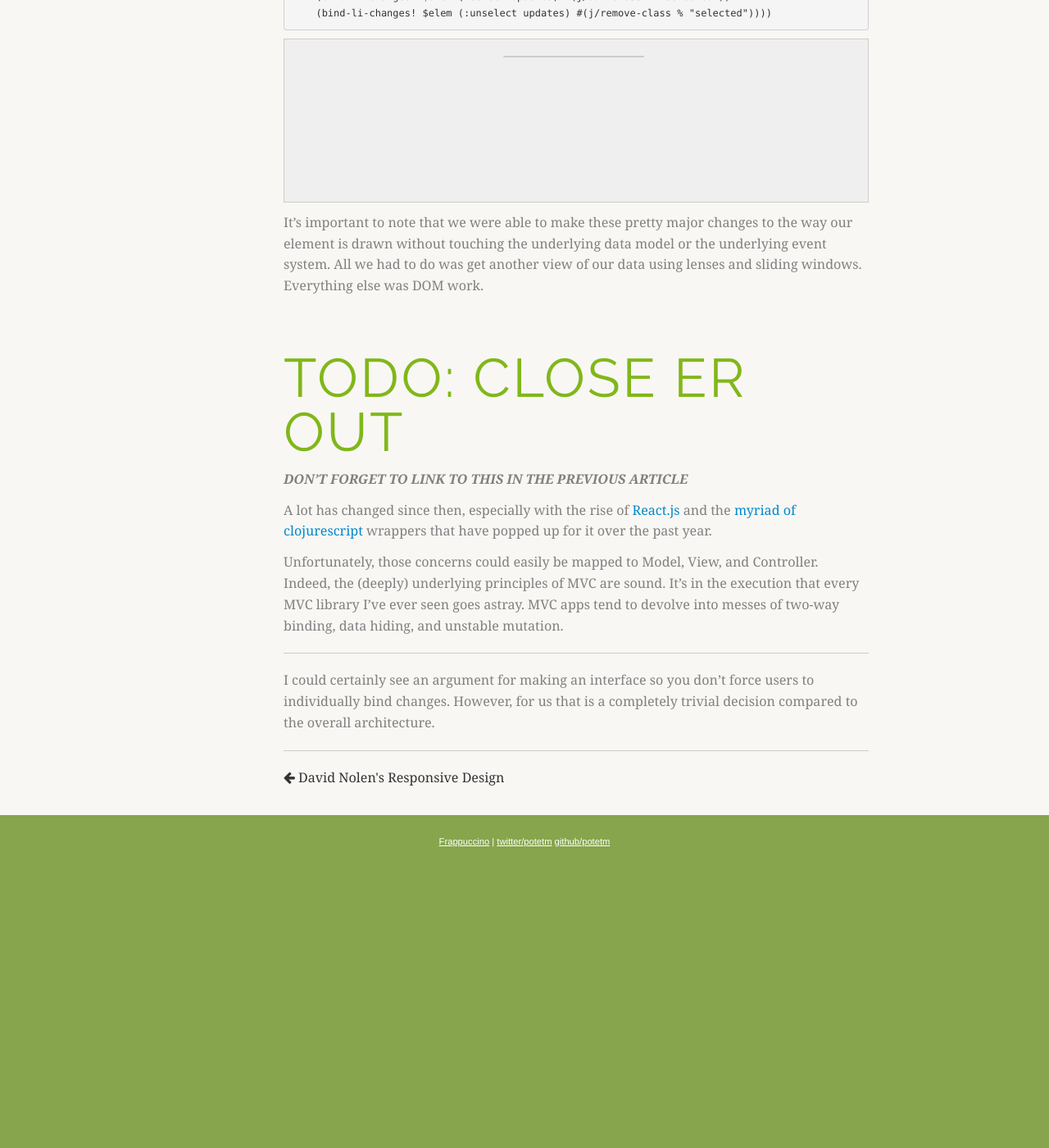
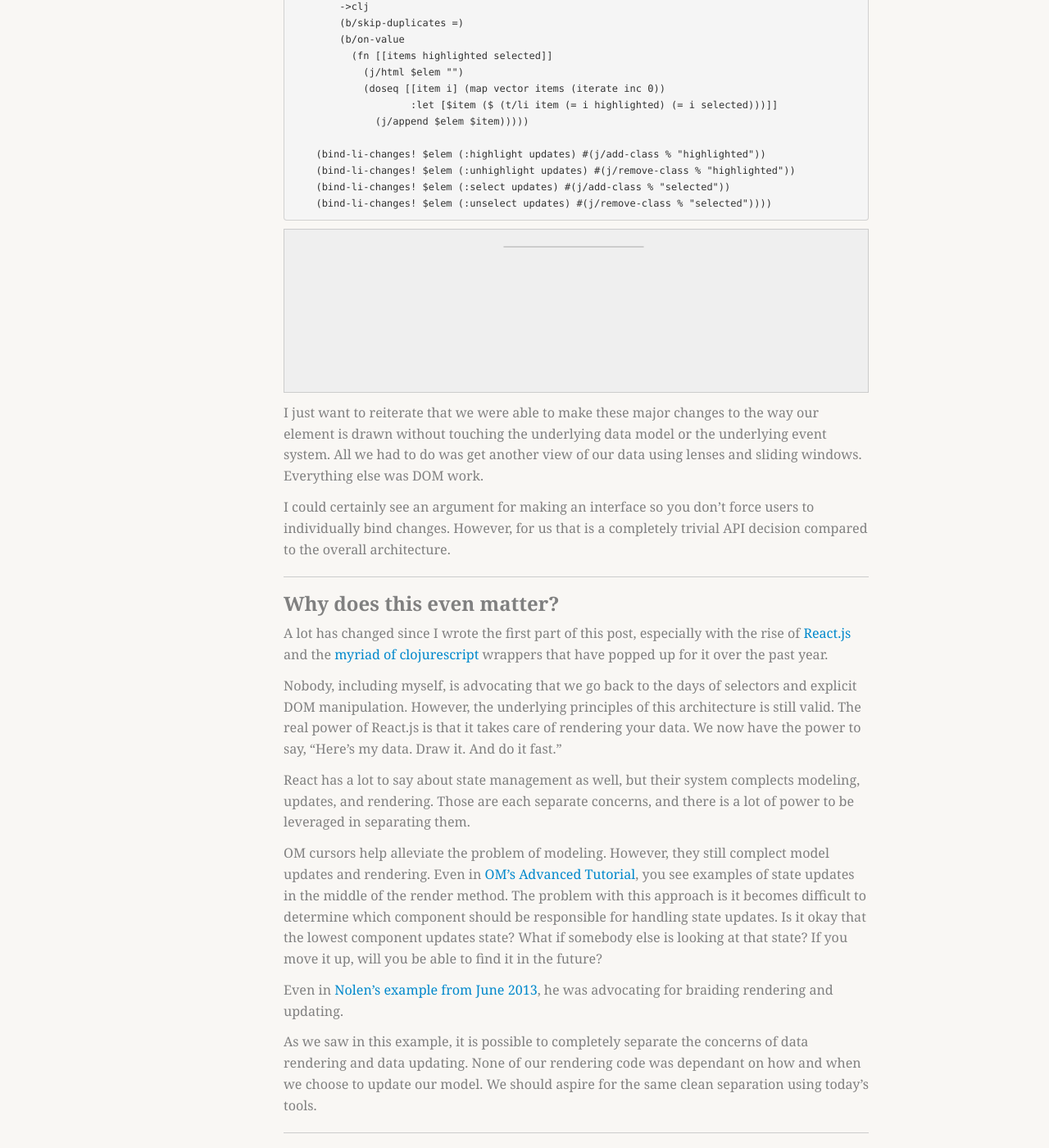
Before and after one commit to potetm/potetm.github.io, a Jekyll site: the page built from _posts/2014-11-06-responsive-design-frp.md, in a window 1280 px wide and 1400 px high, scrolled down 5905 px. Shown: the whole window at 82% size. Built offline with Jekyll 4.4.1, drawn with Linux system fonts in a browser that asks for light colours; Markdown is read by kramdown in place of the engine named in the settings; before the commit the page ends 6963 px from its top, so only the background shows below that; some of the changed text lies outside the part shown.

Commit message:
First complete pass at the responsive reactive article.

````diff
--- a/_posts/2014-11-06-responsive-design-frp.md
+++ b/_posts/2014-11-06-responsive-design-frp.md
@@ -23,7 +23,14 @@
 Event streams and interfaces are both ancillary concerns. They are a means to an end.
 The end is always data.
 
-Let's take last post's example of a submenu to see how this looks in FRP:
+Unfortunately, those concerns could easily be mapped to Model, View, and Controller.
+Indeed, the (deeply) underlying principles of MVC are sound. It's in the execution
+that every MVC library I've ever seen goes astray. MVC apps tend to devolve into
+messes of two-way binding, data hiding, and unstable mutation. So an important
+zeroth concern, the thing the predicates everything else, is that we should always
+deal with [*stable*](http://clojure.org/state#toc3) data.
+
+Let's take last post's example of a submenu to see how this looks in Bacon.js.
 
 ---
 
@@ -59,7 +66,7 @@
 #### Data Updates
 
 First, we define a function that can be used to dispatch events to functions
-that will update specific attributes of our model:
+that will update specific attributes of our model.
 
 ```clojure
 (defn update-model! [model events event-key update-key next-fn]
@@ -73,7 +80,7 @@
 
 Events will come in as tuples of `[event-type event-data]`.
 
-We then set up our update handlers:
+We then set up our update handlers.
 
 ```clojure
 
@@ -115,7 +122,7 @@
 #### Data Rendering
 
 We can now create a menu constructor that takes an initial item list,
-a stream of events to respond to, and a render function:
+a stream of events to respond to, and a render function.
 
 ```clojure
 (defn menu [items events render]
@@ -159,7 +166,7 @@
 Notice how we've completely decoupled underlying data, event processing,
 and rendering from the top to the bottom. Due to our architecture, we are
 able to slip in a completely different rendering function along with mouse
-events with ease:
+events with ease.
 
 ```clojure
 (defn leavestream [$ul]
@@ -203,7 +210,7 @@
 #### Incremental Drawing
 
 So far, we've just completely redrawn our element on every change. While that's
-the most straightforward solution, it's not at all scalable. So let's change it
+the most straightforward solution, many times it is too slow. So let's change it
 to do incremental updates to the DOM.
 
 First we change our constructor to return a series of streams that contain
@@ -223,6 +230,10 @@
      :select      (b/map select second)
      :unselect    (b/map select first)}))
 ```
+
+Notice that we're not changing the underlying model. We're simply changing
+how we look at that model. Due to the fact that we have a stream of stable values,
+we can easily view the history of an item with `b/sliding-window`.
 
 Then we can simply bind simple DOM updates to those streams.
 
@@ -293,32 +304,49 @@
    </ul>
 </div>
 
-It's important to note that we were able to make these pretty major changes to the way
+I just want to reiterate that we were able to make these major changes to the way
 our element is drawn without touching the underlying data model or the underlying event
 system. All we had to do was get another view of our data using lenses and sliding windows.
 Everything else was DOM work.
 
-# TODO: CLOSE ER OUT
-
-***DON'T FORGET TO LINK TO THIS IN THE PREVIOUS ARTICLE***
-
-A lot has changed since then, especially with the rise of
-[React.js](http://facebook.github.io/react/) and the
-[myriad](https://github.com/swannodette/om)
-[of](https://github.com/holmsand/reagent)
-[clojurescript](https://github.com/levand/quiescent)
-wrappers that have popped up for it over the past year.
-
-Unfortunately, those concerns could easily be mapped to Model, View, and Controller.
-Indeed, the (deeply) underlying principles of MVC are sound. It's in the execution
-that every MVC library I've ever seen goes astray. MVC apps tend to devolve into
-messes of two-way binding, data hiding, and unstable mutation.
+I could certainly see an argument for making an interface so you don't
+force users to individually bind changes. However, for us that is a completely
+trivial API decision compared to the overall architecture.
 
 ---
 
-I could certainly see an argument for making an interface so you don't
-force users to individually bind changes. However, for us that is a completely
-trivial decision compared to the overall architecture.
+### Why does this even matter?
+
+A lot has changed since I wrote the first part of this post, especially with the rise of
+[React.js](http://facebook.github.io/react/) and the [myriad](https://github.com/swannodette/om)
+[of](https://github.com/holmsand/reagent) [clojurescript](https://github.com/levand/quiescent)
+wrappers that have popped up for it over the past year.
+
+Nobody, including myself, is advocating that we go back to the days of selectors and
+explicit DOM manipulation. However, the underlying principles of this architecture is
+still valid. The real power of React.js is that it takes care of rendering your data.
+We now have the power to say, "Here's my data. Draw it. And do it fast."
+
+React has a lot to say about state management as well, but their system complects
+modeling, updates, and rendering. Those are each separate concerns, and there is
+a lot of power to be leveraged in separating them.
+
+OM cursors help alleviate the problem of modeling. However, they still complect
+model updates and rendering. Even in
+[OM's Advanced Tutorial](https://github.com/swannodette/om/wiki/Advanced-Tutorial),
+you see examples of state updates in the middle of the render method. The problem
+with this approach is it becomes difficult to determine which component should
+be responsible for handling state updates. Is it okay that the lowest component
+updates state? What if somebody else is looking at that state? If you move it up,
+will you be able to find it in the future?
+
+Even in [Nolen's example from June 2013](https://github.com/swannodette/swannodette.github.com/blob/master/code/blog/src/blog/responsive/core.cljs#L207-L214),
+he was advocating for braiding rendering and updating.
+
+As we saw in this example, it is possible to completely separate the concerns of
+data rendering and data updating. None of our rendering code was dependant on
+how and when we choose to update our model. We should aspire for the same
+clean separation using today's tools.
 
 <script type="text/javascript" src="/js/jquery.min.js"></script>
 <script type="text/javascript" src="/js/bacon.js"></script>
````
